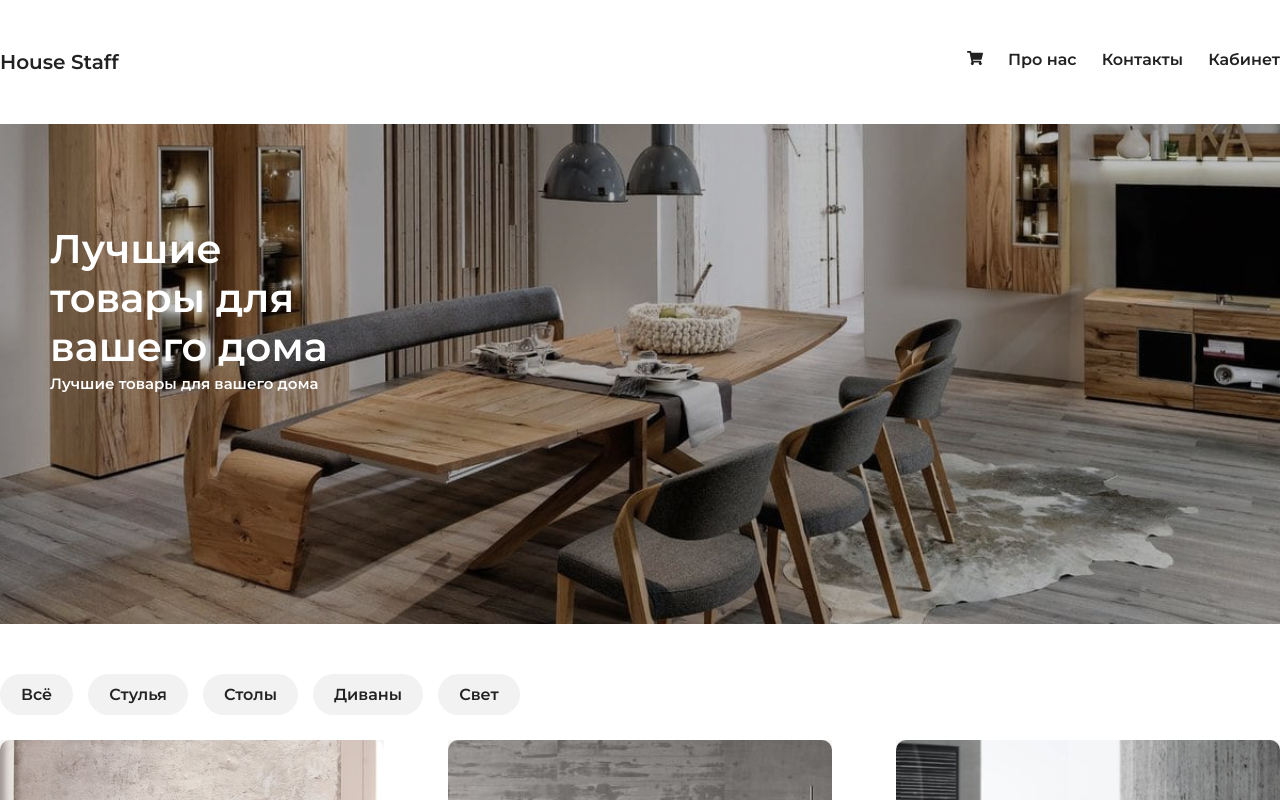
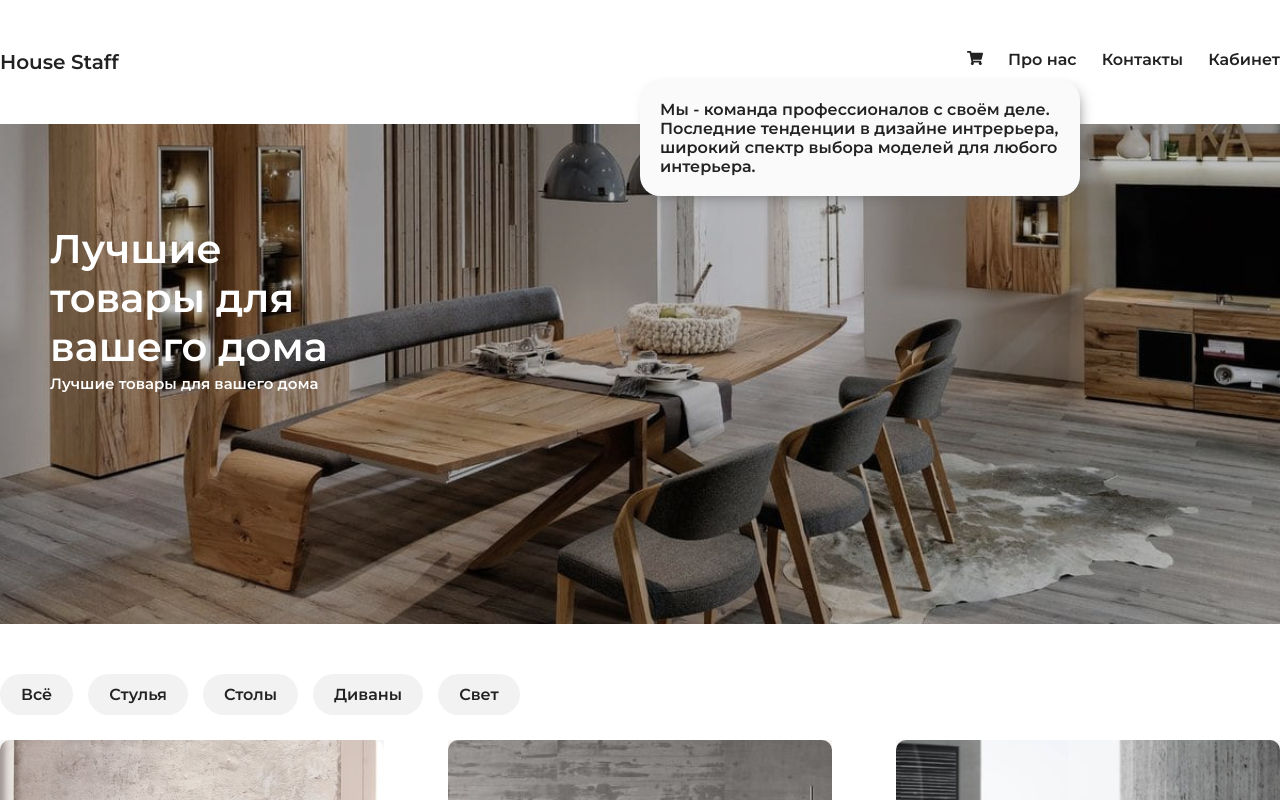
Before and after one commit to Valeriya266/shop, a React (Create React App) app: page / in a window 1280 px wide. Both pictures are taken after a click on the item "Про нас". Shown: the top 800 px of the page. Built offline with nearby package versions, Linux system fonts and the light colour scheme.

Commit message:
add inf window

```diff
--- a/src/components/Header.js
+++ b/src/components/Header.js
@@ -23,13 +23,14 @@ const showNothing = () => {
 
 export default function Header(props) {
   let [cartOpen, setCartOpen] = useState(false);
+  let [infShow, setInfShow] = useState(false);
 
     return (
       <header>
           <div>
               <span className='logo'>House Staff</span>
               <ul className='nav'>
-                <li>Про нас</li>
+                <li onClick={() => setInfShow(infShow = !infShow)}>Про нас</li>
                 <li>Контакты</li>
                 <li>Кабинет</li>
               </ul>
@@ -41,6 +42,12 @@ export default function Header(props) {
                     showOrders(props) : showNothing()}
                 </div>
                )}
+
+               {infShow && (
+                <div className='inf-cart'>
+                  <div>Мы - команда профессионалов с своём деле. Последние тенденции в дизайне интрерьера, широкий спектр выбора моделей для любого интерьера.</div>
+                </div>
+               )}
           </div>
           <div className='presentation'></div>
       </header>
--- a/src/index.css
+++ b/src/index.css
@@ -65,6 +65,21 @@ header .shop-cart {
 
     padding: 20px;
     padding-bottom: 0px;
+}
+
+header .inf-cart {
+    position: absolute;
+    top: 30px;
+    right: 0px;
+    left: 640px;
+    width: 400px;
+    border-radius: 20px;
+    background: #fafafa;
+    -webkit-box-shadow: 4px 5px 15px -7px #606060;
+    box-shadow: 4px 5px 15px -7px #606060;
+    z-index: 1000;
+
+    padding: 20px;
 }
 
 header .shop-cart .empty h2 {
```
